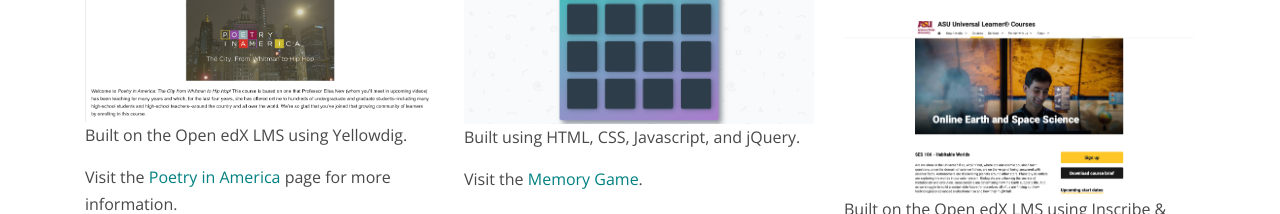
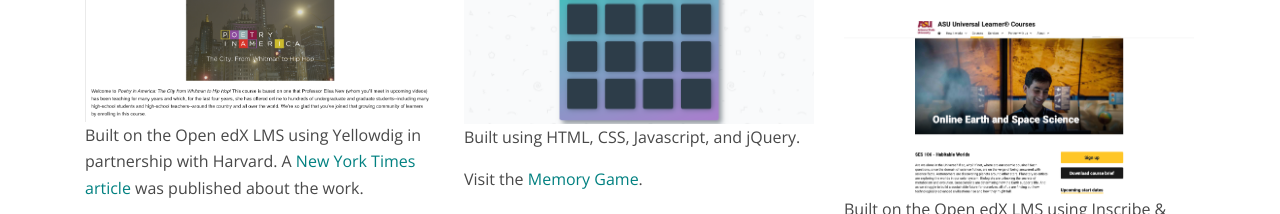
Before and after one commit to deemullins/deemullins.github.io, a plain HTML site: page index.html in a window 1280 px wide. Shown: the part 3520-3734 px from the top of the page. Drawn offline with nearby package versions, Linux system fonts and the light colour scheme.

Commit message:
added link to NYT article for PIA

```diff
--- a/index.html
+++ b/index.html
@@ -410,7 +410,7 @@
                                 </div>
                             </div>
                         </div>
-                        <p>Built on the Open edX LMS using Yellowdig.</p>
+                        <p>Built on the Open edX LMS using Yellowdig in partnership with Harvard. A <a href="https://www.nytimes.com/2021/02/18/us/politics/college-admissions-poor-students.html" style="color: teal">New York Times article</a> was published about the work.</p>
                         <p>Visit the <a href="https://www.poetryinamerica.org/programs/poetry-in-america-the-city-from-whitman-to-hip-hop/" style="color: teal">Poetry in America</a> page for more information.</p>
                     </div>
                     <!--Portfolio Item-->
```
